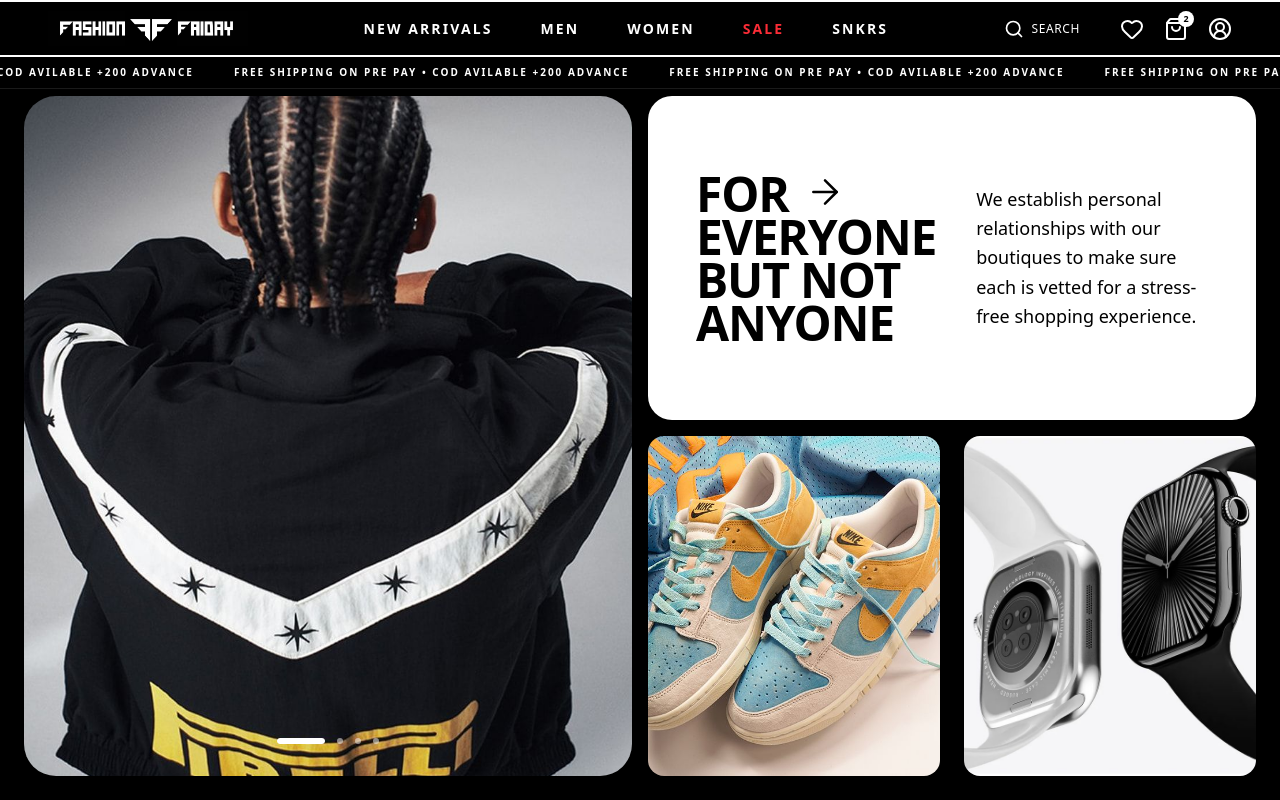
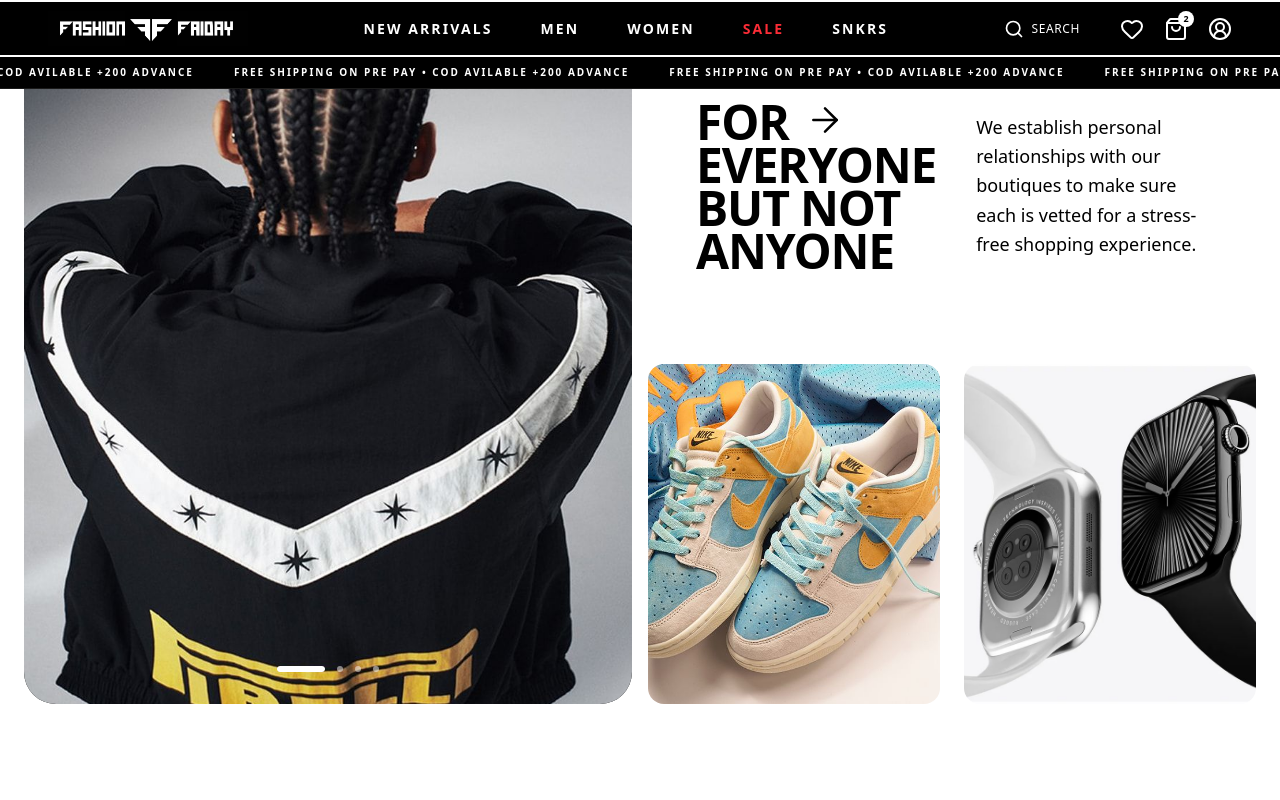
Before and after one commit to FashionFriday-tech/platform, a Next.js app: page / in a window 1280 px wide. Shown: the top 800 px of the page. Built offline with nearby package versions, Linux system fonts and the light colour scheme.

Commit message:
style (home hero section) change the background color

```diff
--- a/src/components/sections/home/Hero.tsx
+++ b/src/components/sections/home/Hero.tsx
@@ -6,8 +6,8 @@ import ImageCarousel from "@/components/ui/sections/ImageCarousel";
 export default function Hero() {
   return (
     // OUTER SECTION: Padding around the grid
-    <section className="w-full p-4 lg:p-6 bg-black">
-      <div className="grid grid-cols-1 lg:grid-cols-12 gap-4 min-h-[80vh] mt-18 lg:h-[85vh]">
+    <section className="w-full p-2 pb-6 lg:p-6 bg-white">
+      <div className="grid grid-cols-1 lg:grid-cols-12 gap-4 min-h-[80vh] SM:mt-18 lg:h-[85vh]">
 
 
         <div className="lg:col-span-6 relative h-125 lg:h-full rounded-3xl group w-full">
```
